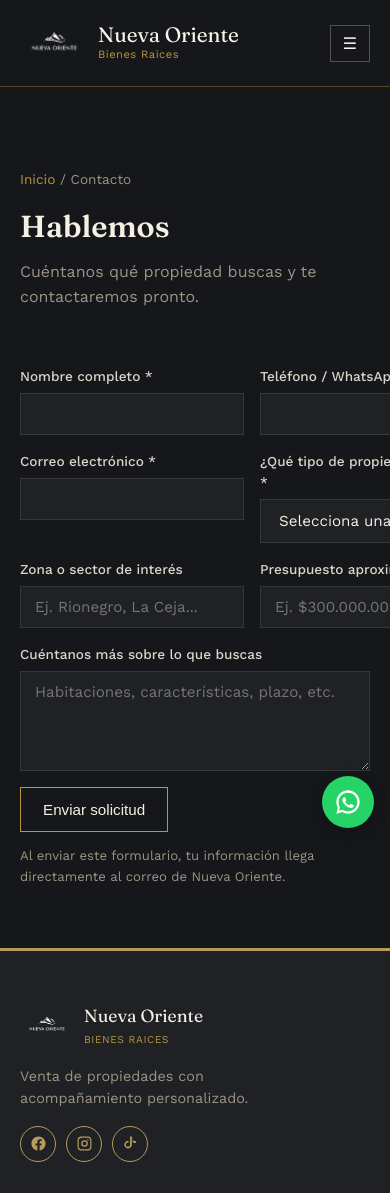
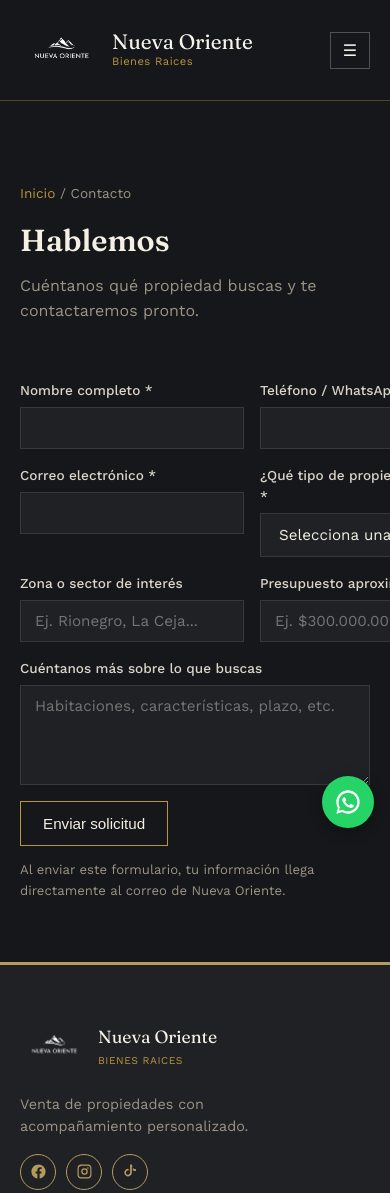
Before and after one commit to lopezluisa2204-hue/nueva-oriente-web, a plain HTML site: page contacto.html in a window 390 px wide. Shown: the top 1193 px of the page. Drawn offline with nearby package versions, Linux system fonts and the light colour scheme.

Commit message:
Logo mas grande en el menu y en el footer

```diff
--- a/css/styles.css
+++ b/css/styles.css
@@ -66,7 +66,7 @@ a:focus-visible, button:focus-visible{
   gap:12px;
 }
 .logo-mark{
-  width:84px;height:84px;flex-shrink:0;
+  width:104px;height:104px;flex-shrink:0;
   display:flex;
   align-items:center;
   justify-content:center;
@@ -562,7 +562,7 @@ a:focus-visible, button:focus-visible{
 .footer-brand{display:flex;flex-direction:column;gap:14px;}
 .footer-brand-row{display:flex;align-items:center;gap:12px;}
 .footer-brand-row .logo-mark{
-  width:52px;height:52px;flex-shrink:0;
+  width:66px;height:66px;flex-shrink:0;
   display:flex;align-items:center;justify-content:center;
 }
 .footer-brand-row .logo-mark img{width:100%;height:100%;object-fit:contain;}
@@ -877,7 +877,7 @@ a:focus-visible, button:focus-visible{
   .hero-actions{flex-direction:column;align-items:stretch;}
   .hero-actions .btn{justify-content:center;}
   .logo-text{font-size:1.3rem;}
-  .logo-mark{width:66px;height:66px;}
+  .logo-mark{width:80px;height:80px;}
   .wa-float{width:52px;height:52px;bottom:16px;right:16px;}
 }
 
```
